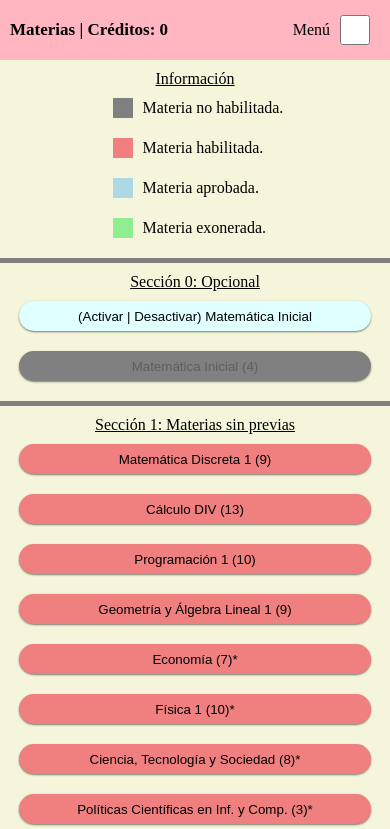
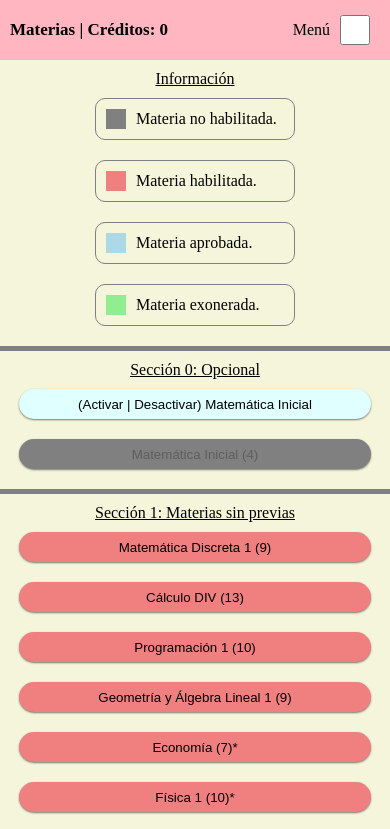
Before and after one commit to SimplementeDiego/materias-app, a plain HTML site: page index.html in a window 390 px wide. Shown: the top 829 px of the page. Drawn offline with Linux system fonts and the light colour scheme.

Commit message:
minor fixes

```diff
--- a/style.css
+++ b/style.css
@@ -229,6 +229,8 @@ transform: scale(1.05);
     align-items: center;
     justify-content: center;
     text-align: center;
+    width: 200px;
+    margin: 10px;
 }
 
 .bloque-gris{
@@ -307,9 +309,10 @@ transform: scale(1.05);
         max-width: 90%;
     }
     .info{
-        width: 100%;
+        border: 1px solid gray;
+        margin: 10px;
+        border-radius: 10px;
         justify-content: start;
-        margin-left: 50%;
     }
     .bloque-gris{
         margin: 10px;
```
